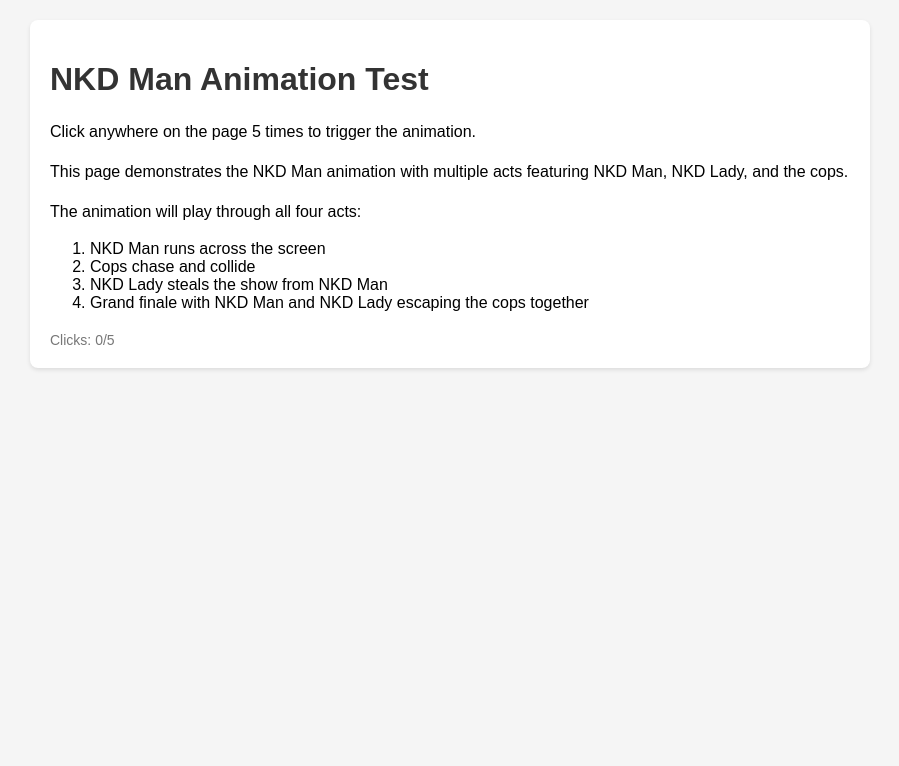
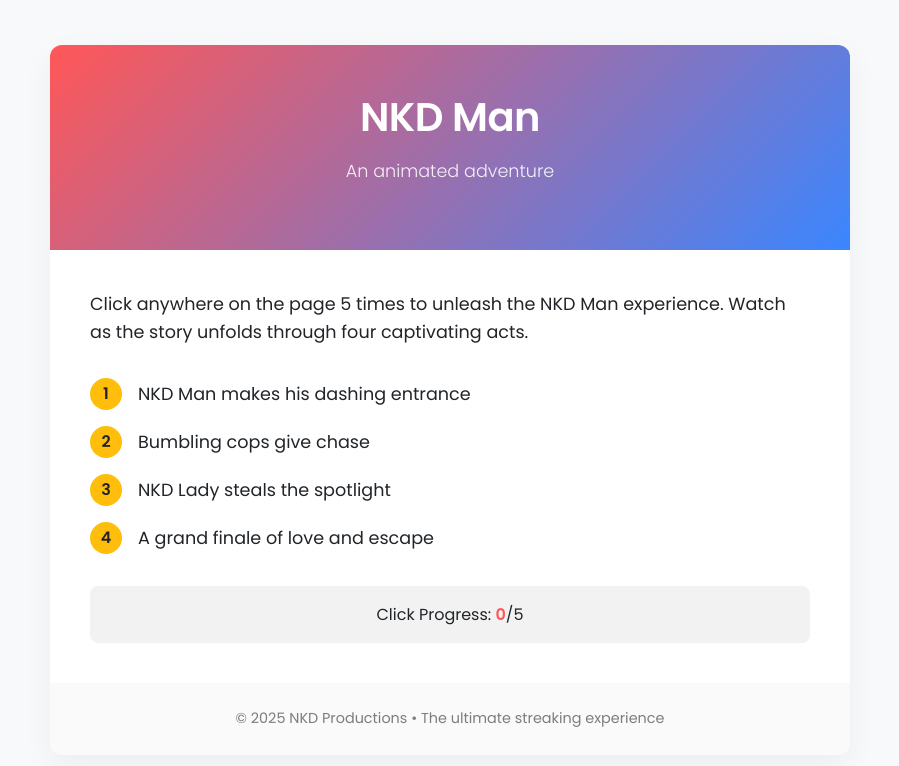
Before and after one commit to robotwist/nkd-man, a browser extension: page index.html in a window 1280 px wide. Shown: the whole page, without its empty margins (190-1089 px from the left). Drawn offline with Linux system fonts and the light colour scheme.

Commit message:
Redesign user interface with modern aesthetic and improved UX

```diff
--- a/index.html
+++ b/index.html
@@ -4,59 +4,202 @@
 <head>
     <meta charset="UTF-8">
     <meta name="viewport" content="width=device-width, initial-scale=1.0">
-    <title>NKD Man Animation</title>
+    <title>NKD Man Experience</title>
+    <link rel="preconnect" href="https://fonts.googleapis.com">
+    <link rel="preconnect" href="https://fonts.gstatic.com" crossorigin>
+    <link href="https://fonts.googleapis.com/css2?family=Poppins:wght@300;400;600&display=swap" rel="stylesheet">
     <style>
+        :root {
+            --primary-color: #ff5757;
+            --secondary-color: #3a86ff;
+            --background-color: #f8f9fa;
+            --text-color: #212529;
+            --accent-color: #ffbe0b;
+        }
+
+        * {
+            margin: 0;
+            padding: 0;
+            box-sizing: border-box;
+        }
+
         body {
-            font-family: Arial, sans-serif;
-            margin: 0;
-            padding: 20px;
-            background-color: #f5f5f5;
+            font-family: 'Poppins', sans-serif;
+            background-color: var(--background-color);
+            color: var(--text-color);
+            line-height: 1.6;
             min-height: 100vh;
+            display: flex;
+            justify-content: center;
+            align-items: center;
+            padding: 2rem;
         }
+
+        .container {
+            max-width: 800px;
+            background-color: white;
+            border-radius: 12px;
+            overflow: hidden;
+            box-shadow: 0 10px 30px rgba(0, 0, 0, 0.05);
+            position: relative;
+        }
+
+        .header {
+            background: linear-gradient(135deg, var(--primary-color), var(--secondary-color));
+            padding: 2.5rem;
+            color: white;
+            text-align: center;
+        }
+
+        h1 {
+            font-weight: 600;
+            font-size: 2.5rem;
+            margin-bottom: 0.5rem;
+            letter-spacing: -0.5px;
+        }
+
+        .subtitle {
+            font-weight: 300;
+            opacity: 0.9;
+        }
+
         .content {
-            max-width: 800px;
-            margin: 0 auto;
-            background-color: white;
-            padding: 20px;
+            padding: 2.5rem;
+        }
+
+        p {
+            margin-bottom: 1.5rem;
+            font-size: 1.1rem;
+        }
+
+        .steps {
+            margin: 2rem 0;
+        }
+
+        .step {
+            display: flex;
+            margin-bottom: 1rem;
+            align-items: center;
+        }
+
+        .step-number {
+            background-color: var(--accent-color);
+            color: var(--text-color);
+            width: 32px;
+            height: 32px;
+            border-radius: 50%;
+            display: flex;
+            justify-content: center;
+            align-items: center;
+            font-weight: 600;
+            margin-right: 1rem;
+            flex-shrink: 0;
+        }
+
+        .step-text {
+            font-size: 1.1rem;
+        }
+
+        .click-counter {
+            background-color: rgba(0,0,0,0.05);
+            padding: 1rem;
             border-radius: 8px;
-            box-shadow: 0 2px 4px rgba(0,0,0,0.1);
+            text-align: center;
+            margin-top: 2rem;
+            position: relative;
+            overflow: hidden;
         }
-        h1 {
-            color: #333;
+
+        .click-counter::before {
+            content: '';
+            position: absolute;
+            left: 0;
+            bottom: 0;
+            height: 4px;
+            width: 0;
+            background: linear-gradient(to right, var(--primary-color), var(--secondary-color));
+            transition: width 0.3s ease;
         }
-        p {
-            line-height: 1.5;
+
+        .click-counter.progress-20::before { width: 20%; }
+        .click-counter.progress-40::before { width: 40%; }
+        .click-counter.progress-60::before { width: 60%; }
+        .click-counter.progress-80::before { width: 80%; }
+        .click-counter.progress-100::before { width: 100%; }
+
+        #click-count {
+            font-weight: 600;
+            color: var(--primary-color);
         }
-        .click-counter {
-            margin-top: 20px;
-            font-size: 14px;
-            color: #777;
+
+        .footer {
+            text-align: center;
+            padding: 1.5rem;
+            background-color: rgba(0,0,0,0.02);
+            font-size: 0.9rem;
+            color: rgba(0,0,0,0.5);
         }
     </style>
 </head>
 
 <body>
-    <div class="content">
-        <h1>NKD Man Animation Test</h1>
-        <p>Click anywhere on the page 5 times to trigger the animation.</p>
-        <p>This page demonstrates the NKD Man animation with multiple acts featuring NKD Man, NKD Lady, and the cops.</p>
-        <p>The animation will play through all four acts:</p>
-        <ol>
-            <li>NKD Man runs across the screen</li>
-            <li>Cops chase and collide</li>
-            <li>NKD Lady steals the show from NKD Man</li>
-            <li>Grand finale with NKD Man and NKD Lady escaping the cops together</li>
-        </ol>
-        <div class="click-counter">Clicks: <span id="click-count">0</span>/5</div>
+    <div class="container">
+        <div class="header">
+            <h1>NKD Man</h1>
+            <p class="subtitle">An animated adventure</p>
+        </div>
+
+        <div class="content">
+            <p>Click anywhere on the page 5 times to unleash the NKD Man experience. Watch as the story unfolds through four captivating acts.</p>
+
+            <div class="steps">
+                <div class="step">
+                    <div class="step-number">1</div>
+                    <div class="step-text">NKD Man makes his dashing entrance</div>
+                </div>
+                <div class="step">
+                    <div class="step-number">2</div>
+                    <div class="step-text">Bumbling cops give chase</div>
+                </div>
+                <div class="step">
+                    <div class="step-number">3</div>
+                    <div class="step-text">NKD Lady steals the spotlight</div>
+                </div>
+                <div class="step">
+                    <div class="step-number">4</div>
+                    <div class="step-text">A grand finale of love and escape</div>
+                </div>
+            </div>
+
+            <div class="click-counter" id="counter-container">
+                <span>Click Progress: <span id="click-count">0</span>/5</span>
+            </div>
+        </div>
+
+        <div class="footer">
+            &copy; 2025 NKD Productions • The ultimate streaking experience
+        </div>
     </div>
 
     <!-- Track clicks for display purposes -->
     <script>
         document.addEventListener('click', function() {
             const counter = document.getElementById('click-count');
+            const counterContainer = document.getElementById('counter-container');
             const currentCount = parseInt(counter.textContent);
+
             if (currentCount < 5) {
-                counter.textContent = currentCount + 1;
+                const newCount = currentCount + 1;
+                counter.textContent = newCount;
+
+                // Update progress bar
+                counterContainer.className = 'click-counter progress-' + (newCount * 20);
+
+                // Add a little animation effect
+                counter.style.transform = 'scale(1.3)';
+                setTimeout(() => {
+                    counter.style.transform = 'scale(1)';
+                }, 200);
             }
         });
     </script>
```
Also changed, not shown: manifest.json.
